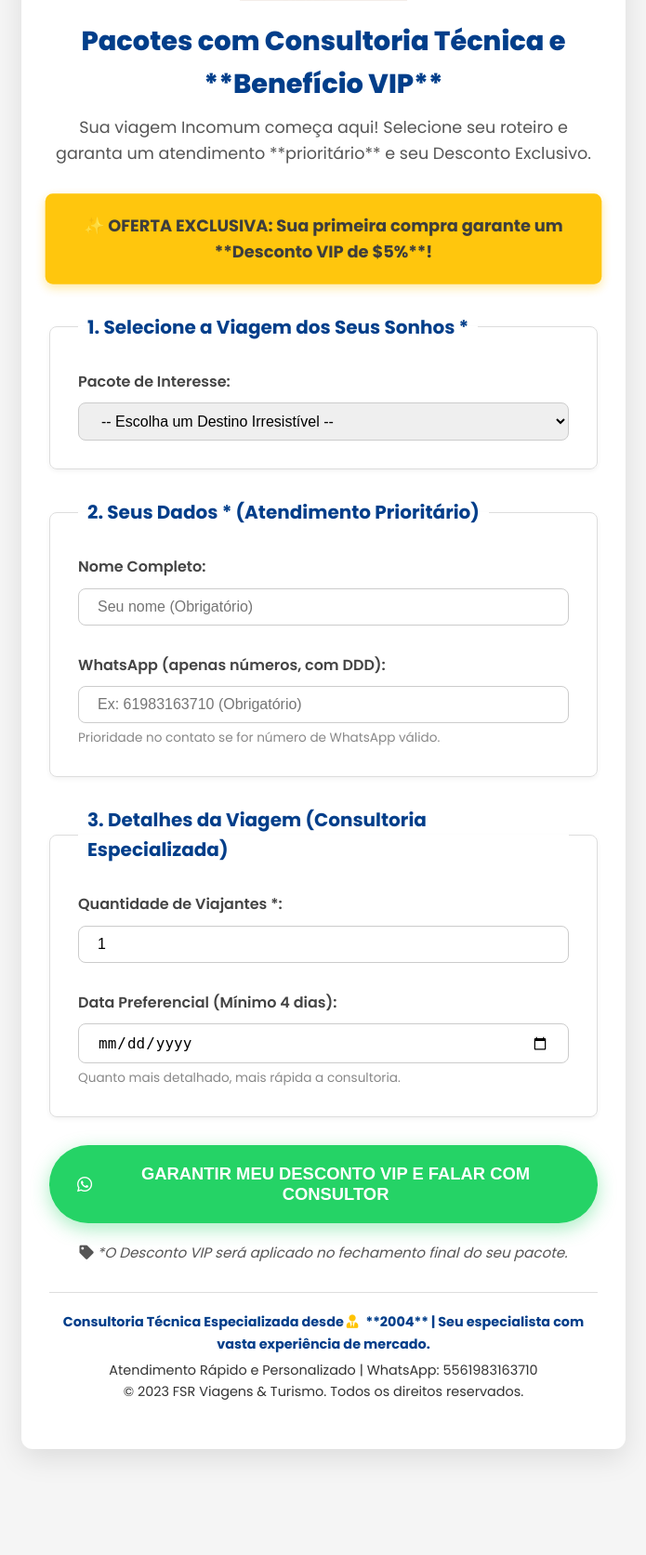
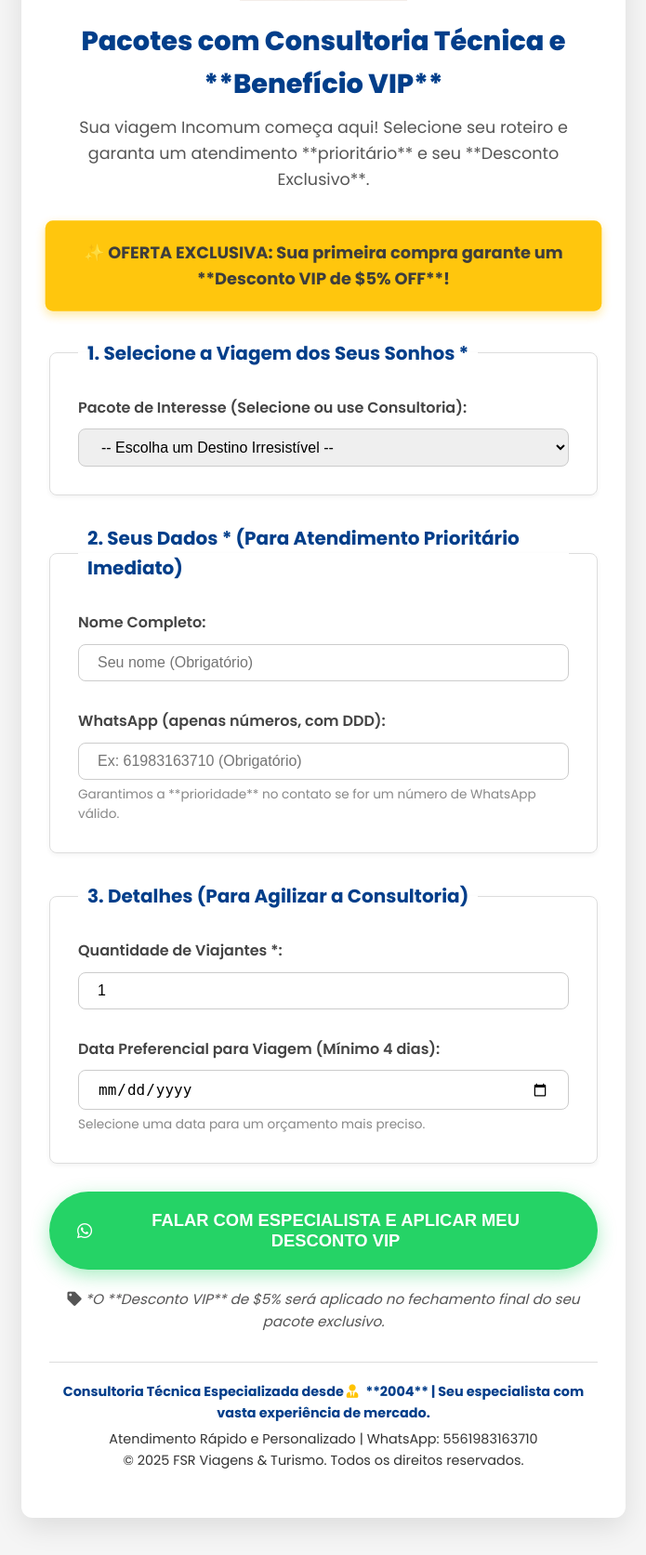
Before and after one commit to fsrviagens/fsr-turismo-lp-manager, a Flask app: page / in a window 1280 px wide. Shown: the part 249-1922 px from the top of the page at 93% size, without its empty margins (292-987 px from the left). Before the commit the page ends 1818 px from the top, so only its background shows below. Run offline with Flask 3, Linux system fonts and the light colour scheme; data that the repository does not hold is empty; some libraries are stand-ins or nearby versions.

Commit message:
Atualizar o index.html

```diff
--- a/templates/index.html
+++ b/templates/index.html
@@ -24,6 +24,7 @@
         const API_PAC_URL = '/api/pacotes';
         const WHATSAPP_NUMBER = '5561983163710';
         const API_LEAD_URL = '/capturar_lead';
+        // Ajuste no regex para aceitar de 10 a 11 dígitos, que é o padrão com/sem '9' (DDD + Telefone)
         const TELEFONE_REGEX = /^\d{10,11}$/;
 
         // Gatilho de Compra / Desconto VIP
@@ -44,7 +45,7 @@
         const DESCRITIVOS_ROTEIROS = {
             "Fortaleza com Praia da Lagoinha": "☀️ Roteiro perfeito para quem ama sol, mar e aventura. Inclui a beleza rústica da Praia da Lagoinha e o agito da capital cearense.",
             "Salvador com Morro de São Paulo": "🏝️ Uma combinação imbatível de cidade histórica e ilha sem carros. Descanse e explore as famosas praias de Morro de São Paulo.",
-            "Egito 2X1 | Pacote 08 dias e 07 noites": "🐪 Viaje com quem entende! Pacote 2X1, uma jornada pela história milenar, pirâmides e cruzeiro pelo Nilo. Oportunidade única!",
+            "Egito 2X1 | Pacote 08 dias e 07 noites": "🐪 Pacote 2X1, uma jornada pela história milenar, pirâmides e cruzeiro pelo Nilo. Oportunidade única para ir além do comum!",
             "Réveillon na Tailândia com Festival das Lanternas": "🎇 Celebre a virada do ano com o mágico Festival das Lanternas (Yi Peng). Praias paradisíacas e templos milenares esperam por você.",
             "Lençóis Maranhenses - São Luís e Barreirinhas": "💧 Descubra a beleza surreal das lagoas entre dunas. Um ecoturismo inesquecível combinando São Luís e Barreirinhas.",
             "Porto de Galinhas e Maragogi": "🐠 O melhor do Nordeste! Mergulhe nas piscinas naturais e desfrute do famoso 'Caribe Brasileiro'.",
@@ -84,7 +85,7 @@
 
             const [pacotes, setPacotes] = React.useState([]);
             const [pacotesLoading, setPacotesLoading] = React.useState(true);
-            const [destinoLivre, setDestinoLivre] = React.useState(''); // NOVO: Para o campo de texto livre
+            const [destinoLivre, setDestinoLivre] = React.useState('');
 
             const minDate = React.useMemo(() => getMinDate(), []);
 
@@ -95,10 +96,8 @@
                 const fetchPacotes = async () => {
                     setPacotesLoading(true);
 
-                    // --- INÍCIO: Captura o tempo para garantir o delay mínimo ---
                     const startTime = Date.now();
                     let fetchedPacotes = [];
-                    // Removed fetchError and erroPacotes logic to suppress error display
 
                     try {
                         const response = await fetch(API_PAC_URL);
@@ -117,7 +116,6 @@
                         fetchedPacotes = DADOS_FALLBACK;
                     }
 
-                    // --- FIM: Calcula o tempo de espera e aplica o delay ---
                     const elapsed = Date.now() - startTime;
                     const requiredDelay = 5000; // 5 SEGUNDOS de pausa MÍNIMA
 
@@ -157,7 +155,7 @@
 
             const validateForm = (finalPacote, finalPassageiros) => {
                 if (!nome || !telefone || !finalPacote) {
-                    setErro('❌ Falta pouco! Por favor, preencha o Nome, Telefone e Pacote/Destino antes de prosseguir.');
+                    setErro('❌ Informações Cruciais Faltando! Por favor, preencha o Nome, Telefone e Pacote/Destino antes de prosseguir.');
                     return false;
                 }
 
@@ -201,29 +199,37 @@
 
                 setLoadingLead(true);
 
+                // DADOS PARA O FUNIL INTERNO (MANTIDOS DE FORMA SUBLIMINAR NO CÓDIGO)
                 const formData = {
-                    nome, telefone, pacoteSelecionado: finalPacote, dataViagem, passageiros: finalPassageiros
+                    nome, telefone, pacoteSelecionado: finalPacote, dataViagem, passageiros: finalPassageiros,
+                    origem_lead: 'LandingPage_VIP',
+                    data_captura: new Date().toISOString()
                 };
 
-                // --- Geração do Descritivo e Mensagem para o WhatsApp ---
+                // --- Geração do Descritivo e Mensagem para o WhatsApp (Vendedora) ---
                 const descritivoRoteiro = obterDescritivoRoteiro(finalPacote);
 
+                // Formatação da data (Mais visual para o consultor)
+                const dataFormatada = dataViagem
+                    ? new Date(dataViagem).toLocaleDateString('pt-BR', {timeZone: 'UTC'})
+                    : '🗓️ A DEFINIR (Gostaria de opções)';
+
                 let mensagem = `*ATENDIMENTO PRIORITÁRIO - VIAJANTE SITE*
-Olá, Consultor Especializado da FSR Viagens! Meu nome é ${nome}.
-Tenho interesse em garantir meu *Desconto VIP de ${PROSPECT_DISCOUNT} OFF* na minha primeira compra.
 
-*1. Pacote de Interesse:*
+Olá, Consultor Especializado da FSR Viagens! Meu nome é *${nome}* e meu WhatsApp é *${telefone}*.
+Tenho interesse em garantir meu *Desconto VIP de ${PROSPECT_DISCOUNT} OFF* na minha primeira compra e prosseguir com a consultoria.
+
+*1. Pacote de Interesse (Foco da Consultoria):*
 ✈️ *${finalPacote}*
 ${descritivoRoteiro}
 
 *2. Detalhes da Viagem:*
 - Passageiros: ${finalPassageiros}
-- Data Pretendida: ${dataViagem ? new Date(dataViagem).toLocaleDateString('pt-BR', {timeZone: 'UTC'}) : 'Ainda a definir (Gostaria de opções)'}
+- Data Pretendida: ${dataFormatada}
 
-*3. Dados do Lead (Para Funil Interno):*
-- Nome: ${nome}
-- Telefone: ${telefone}
-- Ação: Desconto VIP (${PROSPECT_DISCOUNT} OFF)
+*3. Próximos Passos (Para o Consultor):*
+- Cliente já ciente do Desconto VIP e buscando fechar a consultoria.
+- Solicite a melhor data/horário para iniciar o planejamento estratégico.
 `;
 
                 const encodedMessage = encodeURIComponent(mensagem);
@@ -231,7 +237,7 @@ ${descritivoRoteiro}
                 // --- Fim da Mensagem ---
 
 
-                // Enviando Lead para /capturar_lead (Funil Power BI)
+                // Enviando Lead para /capturar_lead (Funil Power BI) - Processo em background
                 try {
                     const response = await fetch(API_LEAD_URL, {
                         method: 'POST',
@@ -269,12 +275,12 @@ ${descritivoRoteiro}
                             Pacotes com Consultoria Técnica e **Benefício VIP**
                         </h1>
                         <p className="hero__slogan">
-                            Sua viagem Incomum começa aqui! Selecione seu roteiro e garanta um atendimento **prioritário** e seu Desconto Exclusivo.
+                            Sua viagem Incomum começa aqui! Selecione seu roteiro e garanta um atendimento **prioritário** e seu **Desconto Exclusivo**.
                         </p>
 
                         {/* GATILHO DE VENDA: DESCONTO VIP */}
                         <div className="offer-banner">
-                            ✨ OFERTA EXCLUSIVA: Sua primeira compra garante um **Desconto VIP de ${PROSPECT_DISCOUNT}**!
+                            ✨ OFERTA EXCLUSIVA: Sua primeira compra garante um **Desconto VIP de ${PROSPECT_DISCOUNT} OFF**!
                         </div>
                     </header>
 
@@ -284,13 +290,13 @@ ${descritivoRoteiro}
                         <fieldset className="form__fieldset">
                             <legend className="form__legend">1. Selecione a Viagem dos Seus Sonhos *</legend>
                             <div className="form__group">
-                                <label htmlFor="pacote-select">Pacote de Interesse:</label>
+                                <label htmlFor="pacote-select">Pacote de Interesse (Selecione ou use Consultoria):</label>
 
                                 {/* 1. MENSAGEM DE CARREGAMENTO PERSUASIVA (Durante os 5s) */}
 {% raw %}
                                 {pacotesLoading && (
                                     <p className="loading-message loading-animation">
-                                        <i className="fas fa-spinner fa-spin"></i> **Analisando milhares de ofertas** para encontrar o seu pacote ideal... Aguarde um instante!
+                                        <i className="fas fa-spinner fa-spin"></i> **Analisando milhares de ofertas exclusivas** para encontrar o seu pacote ideal... Otimizando seu tempo!
                                     </p>
                                 )}
 
@@ -306,7 +312,7 @@ ${descritivoRoteiro}
                                         >
                                             <option value="">-- Escolha um Destino Irresistível --</option>
                                             {/* OPÇÃO DE OUTRO DESTINO SEMPRE DISPONÍVEL */}
-                                            <option value="Consultoria Personalizada / Outro Destino">✈️ OUTRO DESTINO (Consultoria Personalizada)</option>
+                                            <option value="Consultoria Personalizada / Outro Destino">✈️ OUTRO DESTINO (Consultoria Personalizada / Desconto VIP)</option>
 
                                             {pacotes.map((pacote) => (
                                                 <option key={pacote.id} value={`${pacote.nome} | Saída: ${pacote.saida}`}>
@@ -322,7 +328,7 @@ ${descritivoRoteiro}
                                                     type="text"
                                                     value={destinoLivre}
                                                     onChange={(e) => setDestinoLivre(e.target.value)}
-                                                    placeholder="Digite o destino ou roteiro desejado (Ex: Patagônia em Janeiro)"
+                                                    placeholder="Digite o destino ou roteiro desejado (Ex: Patagônia em Janeiro, 2026)"
                                                     required
                                                 />
                                             </div>
@@ -335,7 +341,7 @@ ${descritivoRoteiro}
 
                         {/* 2. Dados Pessoais */}
                         <fieldset className="form__fieldset">
-                            <legend className="form__legend">2. Seus Dados * (Atendimento Prioritário)</legend>
+                            <legend className="form__legend">2. Seus Dados * (Para Atendimento Prioritário Imediato)</legend>
                             <div className="form__group">
                                 <label htmlFor="nome-input">Nome Completo:</label>
                                 <input id="nome-input" type="text" value={nome} onChange={(e) => setNome(e.target.value)} placeholder="Seu nome (Obrigatório)" required/>
@@ -343,28 +349,28 @@ ${descritivoRoteiro}
                             <div className="form__group">
                                 <label htmlFor="telefone-input">WhatsApp (apenas números, com DDD):</label>
                                 <input id="telefone-input" type="tel" value={telefone} onChange={(e) => setTelefone(e.target.value.replace(/[^0-9]/g, ''))} placeholder="Ex: 61983163710 (Obrigatório)" minLength="10" maxLength="11" required/>
-                                <small className="help-text">Prioridade no contato se for número de WhatsApp válido.</small>
+                                <small className="help-text">Garantimos a **prioridade** no contato se for um número de WhatsApp válido.</small>
                             </div>
                         </fieldset>
 
                         {/* 3. Detalhes da Viagem */}
                         <fieldset className="form__fieldset">
-                            <legend className="form__legend">3. Detalhes da Viagem (Consultoria Especializada)</legend>
+                            <legend className="form__legend">3. Detalhes (Para Agilizar a Consultoria)</legend>
                             <div className="form__group">
                                 <label htmlFor="passageiros-input">Quantidade de Viajantes *:</label>
                                 <input id="passageiros-input" type="number" min="1" value={passageiros} onChange={handlePassageirosChange} required/>
                             </div>
                             <div className="form__group">
-                                <label htmlFor="data-viagem-input">Data Preferencial (Mínimo 4 dias):</label>
+                                <label htmlFor="data-viagem-input">Data Preferencial para Viagem (Mínimo 4 dias):</label>
                                 <input
                                     id="data-viagem-input"
                                     type="date"
                                     value={dataViagem}
                                     onChange={(e) => setDataViagem(e.target.value)}
                                     min={minDate}
-                                    title="A data deve ter no mínimo 4 dias de antecedência."
+                                    title="A data deve ter no mínimo 4 dias de antecedência para planejamento."
                                 />
-                                <small className="help-text">Quanto mais detalhado, mais rápida a consultoria.</small>
+                                <small className="help-text">Selecione uma data para um orçamento mais preciso.</small>
                             </div>
                         </fieldset>
 
@@ -374,13 +380,13 @@ ${descritivoRoteiro}
 
                         <button type="submit" className="btn btn--cta" disabled={loadingLead || pacotesLoading}>
                             <i className="fab fa-whatsapp"></i>
-                            {loadingLead ? 'Processando dados e Conectando...' :
-                            `Garantir meu Desconto VIP e Falar com Consultor`}
+                            {loadingLead ? 'Processando dados e Encaminhando ao Consultor...' :
+                            `Falar com Especialista e Aplicar Meu Desconto VIP`}
                         </button>
 {% endraw %}
 
                         <p className="final-call-to-action">
-                            <i className="fas fa-tag"></i> *O Desconto VIP será aplicado no fechamento final do seu pacote.
+                            <i className="fas fa-tag"></i> *O **Desconto VIP** de ${PROSPECT_DISCOUNT} será aplicado no fechamento final do seu pacote exclusivo.
                         </p>
                     </form>
 
@@ -389,7 +395,7 @@ ${descritivoRoteiro}
                             Consultoria Técnica Especializada desde <i className="fas fa-user-tie"></i> **2004** | Seu especialista com vasta experiência de mercado.
                         </p>
                         <p>Atendimento Rápido e Personalizado | <span className="whatsapp-link">WhatsApp: {WHATSAPP_NUMBER}</span></p>
-                        <p>&copy; 2023 FSR Viagens & Turismo. Todos os direitos reservados.</p>
+                        <p>&copy; {new Date().getFullYear()} FSR Viagens & Turismo. Todos os direitos reservados.</p>
                     </footer>
                 </div>
             );
```
